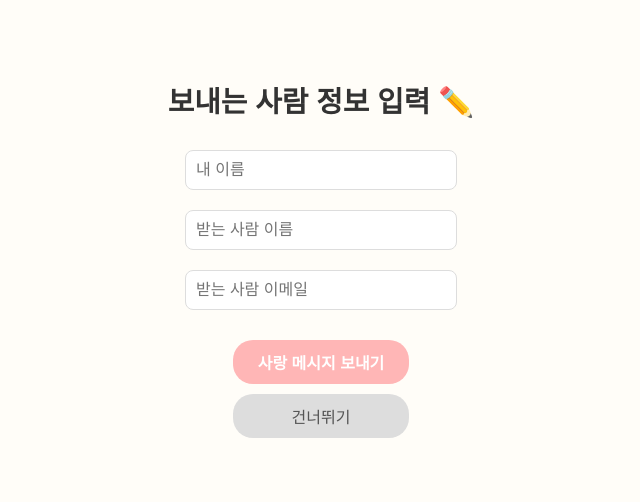
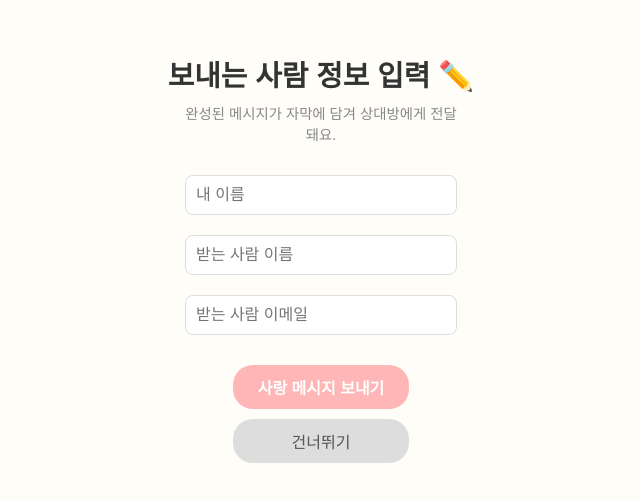
Before and after one commit to xeon-243859/ppongtok-app, a React (Vite) app: page /join in a window 1280 px wide. Shown: the part 142-644 px from the top of the page, without its empty margins (319-959 px from the left). Built offline with nearby package versions, Linux system fonts and the light colour scheme.

Commit message:
📝 JoinPage: 설명 문구 추가 및 UI 정리

```diff
--- a/src/pages/JoinPage.css
+++ b/src/pages/JoinPage.css
@@ -12,8 +12,17 @@
 .join-title {
   font-size: 1.8rem;
   font-weight: bold;
+  margin-bottom: 10px;
+  color: #333;
+}
+
+.join-subtext {
+  font-size: 0.9rem;
+  color: #888;
   margin-bottom: 20px;
-  color: #333;
+  text-align: center;
+  max-width: 280px;
+  line-height: 1.4;
 }
 
 .join-form {
@@ -46,8 +55,8 @@
   border-radius: 20px;
   font-size: 1rem;
   cursor: pointer;
-  color: #fff; /* ✅ 글씨 진하게 */
-  font-weight: 600; /* ✅ 글씨 강조 */
+  color: #fff;
+  font-weight: 600;
 }
 
 .join-button:hover {
--- a/src/pages/JoinPage.jsx
+++ b/src/pages/JoinPage.jsx
@@ -23,6 +23,9 @@ const JoinPage = () => {
   return (
     <div className="join-container">
       <div className="join-title">보내는 사람 정보 입력 ✏️</div>
+      <div className="join-subtext">
+        완성된 메시지가 자막에 담겨 상대방에게 전달돼요.
+      </div>
       <form onSubmit={handleSubmit} className="join-form">
         <input
           className="join-input"
```
